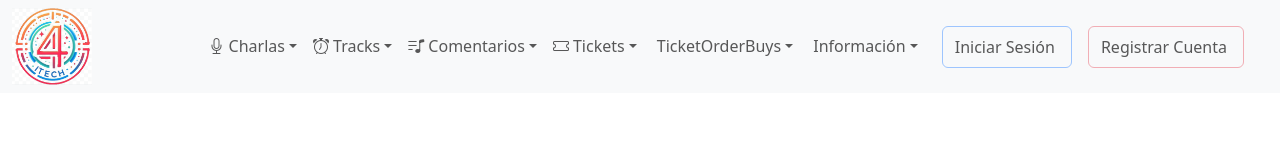
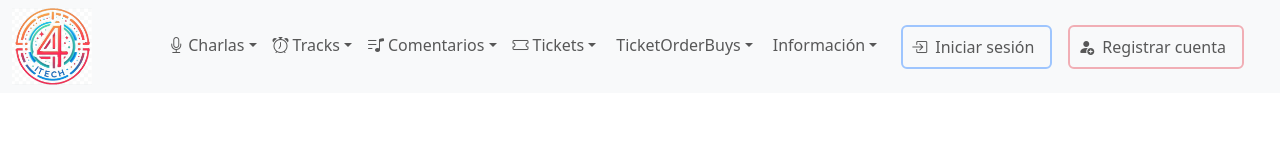
Before and after one commit to angelmaria/4ITECH, an Angular app: page /tracks in a window 1280 px wide. Shown: the top 148 px of the page. Built offline with nearby package versions, Linux system fonts and the light colour scheme; no server answers.

Commit message:
estilos en iniciar y registrar navbar

```diff
--- a/src/app/navbar/navbar.component.css
+++ b/src/app/navbar/navbar.component.css
@@ -0,0 +1,7 @@
+/* efecto de agrandar botones de inicio y registro al hacer hover 10% */
+a.inicio, a.registro {
+    transition: 0.4s ease;
+}
+a.inicio:hover, a.registro:hover {
+    transform: scale(1.05);
+}
--- a/src/app/navbar/navbar.component.html
+++ b/src/app/navbar/navbar.component.html
@@ -85,11 +85,12 @@
 
 						</div>
 					</li>
+
 					<li class="nav-item me-3 ms-3">
-						<a class="nav-link border border-primary-subtle rounded border-1 pe-3" tabindex="0" routerLink="/login" (click)="$event.preventDefault()" id="navbarDropdownTicketOrderBuy" role="button"><i class="bi bi-ticketOrderBuy me-1"></i>Iniciar Sesión</a>
+						<a class="nav-link border border-primary-subtle rounded border-2 pe-3 inicio butn butn_new" routerLink="/login" (click)="$event.preventDefault()" id="" role="button"><i class="bi bi-box-arrow-in-right me-2"></i>Iniciar sesión</a>
 					</li>
 					<li class="nav-item">
-						<a class="nav-link border border-danger-subtle rounded border-1 pe-3" tabindex="0" routerLink="/login" (click)="$event.preventDefault()" id="navbarDropdownTicketOrderBuy" role="button"><i class="bi bi-ticketOrderBuy me-1"></i>Registrar Cuenta</a>
+						<a class="nav-link border border-danger-subtle rounded border-2 pe-3 registro" routerLink="/login" (click)="$event.preventDefault()" id="" role="button"><i class="bi bi-person-fill-add me-2"></i>Registrar cuenta</a>
 					</li>
 
 
```
